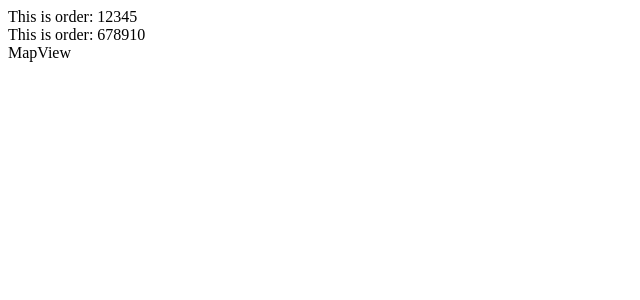
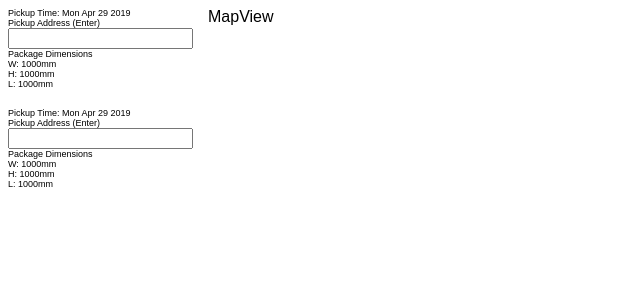
Before and after one commit to edwardmhunton/drivers_orders, a React app: page / in a window 1280 px wide. Shown: the top 300 px of the page, without its empty margins (0-640 px from the left). Built offline with nearby package versions, Linux system fonts and the light colour scheme.

Commit message:
formatting for OrderCard

```diff
--- a/data/orderdata.json
+++ b/data/orderdata.json
@@ -3,7 +3,15 @@
     {
       "id": "12345",
       "PickupTime": "1556548991000",
-      "PickupAddress": "51.546520099999995,-0.0367937",
+      "PickupAddress": {
+        "coordinates": "51.546520099999995,-0.0367937",
+        "street_address": {
+          "post_code": "EX203LZ",
+          "address_line_1": "76 Kenworthy Road",
+          "city": "London"
+        }
+      },
+
       "PackageSize": {
         "length": "1000",
         "width": "1000",
@@ -13,7 +21,14 @@
     {
       "id": "678910",
       "PickupTime": "1556548991000",
-      "PickupAddress": "51.546520099999995,-0.0367937",
+      "PickupAddress": {
+        "coordinates": "51.546520099999995,-0.0367937",
+        "street_address": {
+          "post_code": "EX203LZ",
+          "address_line_1": "76 Kenworthy Road",
+          "city": "London"
+        }
+      },
       "PackageSize": {
         "length": "1000",
         "width": "1000",
--- /dev/null
+++ b/src/AddressField.tsx
@@ -0,0 +1,7 @@
+import React from "react";
+
+export const AddressField = () => (
+  <form>
+    <input type="text" />
+  </form>
+);
--- a/src/Dashboard.tsx
+++ b/src/Dashboard.tsx
@@ -3,8 +3,15 @@ import React from "react";
 import { MapView } from "./MapView.tsx";
 import { OrderCardList } from "./OrderCardList.tsx";
 
-import orders from "../data/orderdata.json";
-import drivers from "../data/driverdata.json";
+import ordersData from "../data/orderdata.json";
+import driversData from "../data/driverdata.json";
+
+const styles = {
+  display: "flex",
+  width: 1000,
+  height: 500,
+  fontFamily: "Arial, Helvetica, sans-serif"
+};
 
 export class Dashboard extends React.Component {
   constructor(props) {
@@ -13,9 +20,9 @@ export class Dashboard extends React.Component {
 
   render() {
     return (
-      <div className="dashboard">
-        <OrderCardList orders={orders} />
-        <MapView drivers={drivers} />
+      <div style={styles} className="dashboard">
+        <OrderCardList orders={ordersData.orders} />
+        <MapView drivers={driversData.drivers} />
       </div>
     );
   }
--- /dev/null
+++ b/src/Dimensions.tsx
@@ -0,0 +1,12 @@
+import React from "react";
+
+export const Dimensions = dimensions => {
+  return (
+    <div>
+      <div>Package Dimensions</div>
+      <div>{`W: ${dimensions.width}mm`}</div>
+      <div>{`H: ${dimensions.height}mm`}</div>
+      <div>{`L: ${dimensions.length}mm`}</div>
+    </div>
+  );
+};
--- a/src/MapView.tsx
+++ b/src/MapView.tsx
@@ -1,4 +1,10 @@
 import React from "react";
+//AIzaSyD4Ote46nUSNodmYk6Sm6xX2xoHn9LqN80
+const styles = {
+  display: "flex",
+  width: 800,
+  height: 500
+};
 
 export class MapView extends React.Component {
   constructor(props) {
--- a/src/OrderCard.tsx
+++ b/src/OrderCard.tsx
@@ -1,4 +1,17 @@
 import React from "react";
+
+import { getHumanreadableDate } from "./utils/index.ts";
+
+import { AddressField } from "./AddressField.tsx";
+import { Dimensions } from "./Dimensions.tsx";
+
+const styles = {
+  display: "flex",
+  flexDirection: "column",
+  width: 200,
+  height: 100,
+  fontSize: 9
+};
 
 export class OrderCard extends React.Component {
   constructor(props) {
@@ -6,6 +19,17 @@ export class OrderCard extends React.Component {
   }
   render() {
     const { order } = this.props;
-    return <div>{`This is order: ${order.id}`}</div>;
+    return (
+      <div style={styles}>
+        <div>{`Pickup Time: ${getHumanreadableDate(order.PickupTime)}`}</div>
+        <div>
+          Pickup Address (Enter)
+          <AddressField />
+        </div>
+        <div>
+          <Dimensions {...order.PackageSize} />
+        </div>
+      </div>
+    );
   }
 }
--- a/src/OrderCardList.tsx
+++ b/src/OrderCardList.tsx
@@ -1,6 +1,13 @@
 import React from "react";
 
 import { OrderCard } from "./OrderCard.tsx";
+
+const styles = {
+  display: "flex",
+  flexDirection: "column",
+  width: 200,
+  height: 500
+};
 
 export class OrderCardList extends React.Component {
   constructor(props) {
@@ -9,8 +16,8 @@ export class OrderCardList extends React.Component {
   render() {
     const { orders } = this.props;
     return (
-      <div className="ordercardlist">
-        {orders.orders.map((item, index) => {
+      <div style={styles} className="ordercardlist">
+        {orders.map((item, index) => {
           return <OrderCard key={index} order={item} />;
         })}
       </div>
--- /dev/null
+++ b/src/utils/index.ts
@@ -0,0 +1,3 @@
+export const getHumanreadableDate = timestamp => {
+  return new Date(parseInt(timestamp)).toDateString();
+};
--- a/webpack.config.js
+++ b/webpack.config.js
@@ -21,7 +21,7 @@ module.exports = {
   module: {
     rules: [
       {
-        test: /\.tsx$/,
+        test: /\.tsx$.ts/,
         exclude: /node_modules/,
         use: ["react-hot-loader/webpack", "babel-loader"]
       }
```
Also changed, not shown: src/MapContainer.tsx (added, +14 -0 lines).
